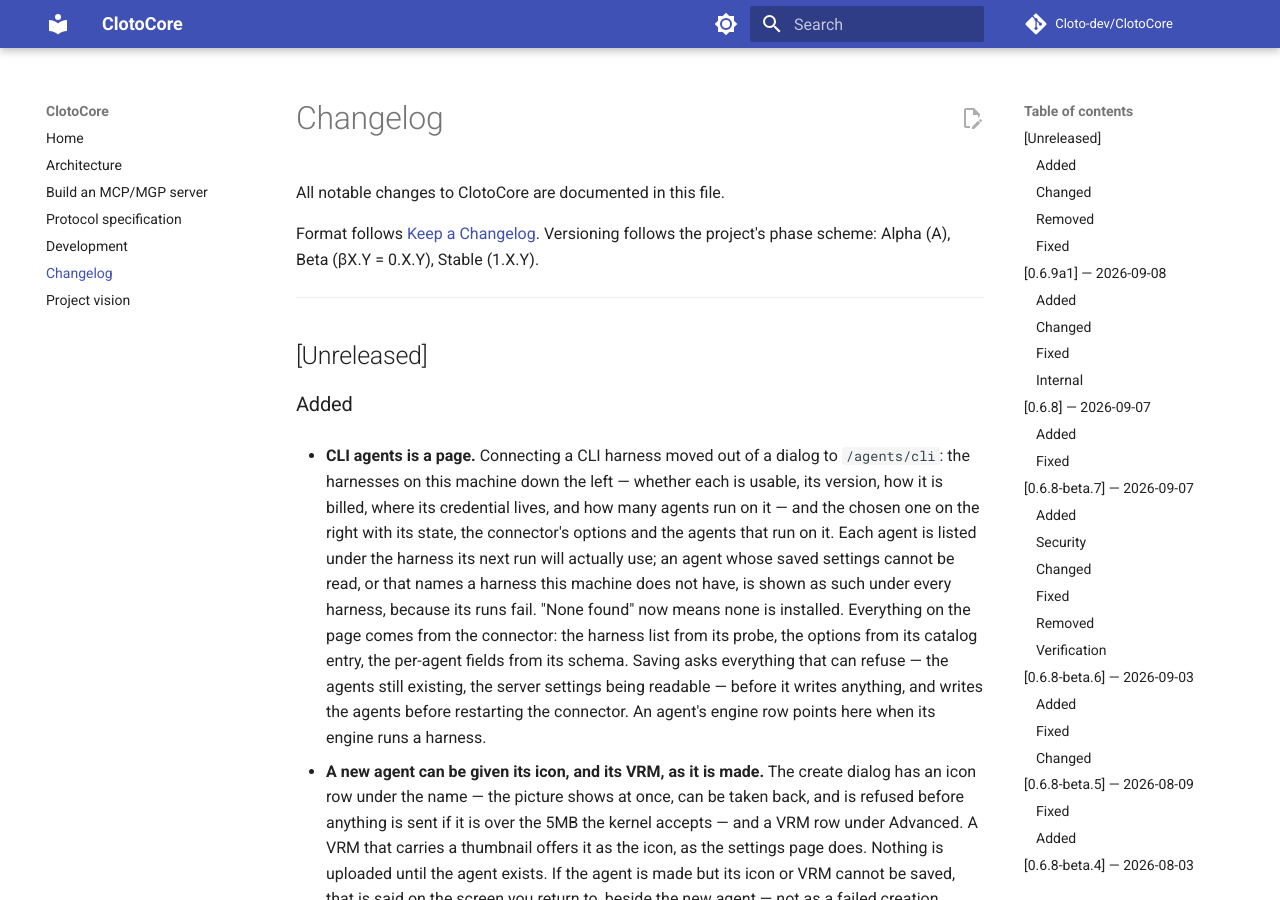
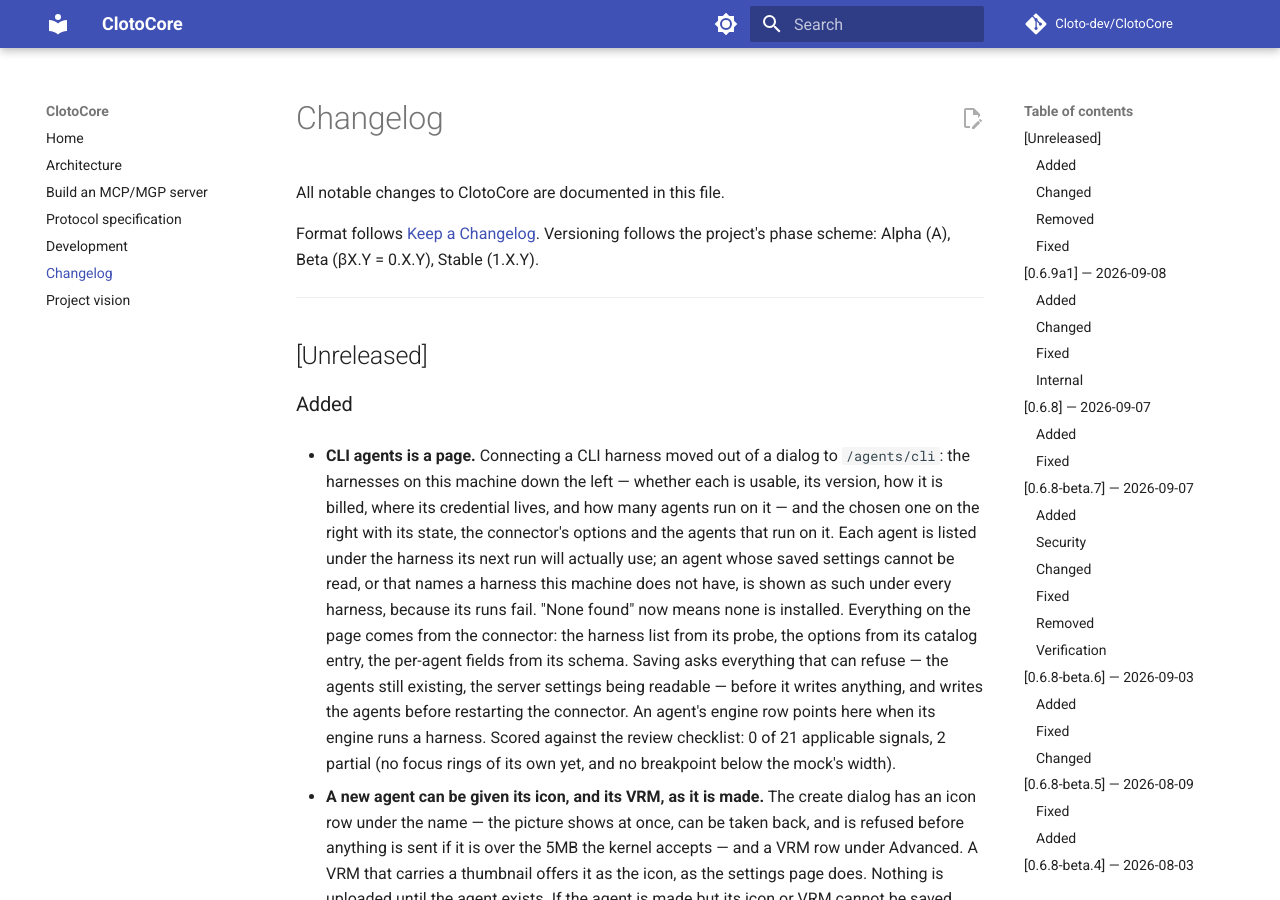
Before and after one commit to Cloto-dev/ClotoCore, an MkDocs documentation site: the page built from docs/CHANGELOG.md, in a window 1280 px wide and 900 px high. Built offline with MkDocs 1.6.1 and Material for MkDocs 9.7.7, drawn with Linux system fonts in a browser that asks for light colours; comment, search, counter and statistics services are not loaded.

Commit message:
docs: the CLI agents page's checklist score in the changelog

```diff
--- a/docs/CHANGELOG.md
+++ b/docs/CHANGELOG.md
@@ -24,7 +24,9 @@ Versioning follows the project's phase scheme: Alpha (A), Beta (βX.Y = 0.X.Y),
   per-agent fields from its schema. Saving asks everything that can refuse —
   the agents still existing, the server settings being readable — before it
   writes anything, and writes the agents before restarting the connector. An
-  agent's engine row points here when its engine runs a harness.
+  agent's engine row points here when its engine runs a harness. Scored against
+  the review checklist: 0 of 21 applicable signals, 2 partial (no focus rings
+  of its own yet, and no breakpoint below the mock's width).
 
 - **A new agent can be given its icon, and its VRM, as it is made.** The create
   dialog has an icon row under the name — the picture shows at once, can be
```
